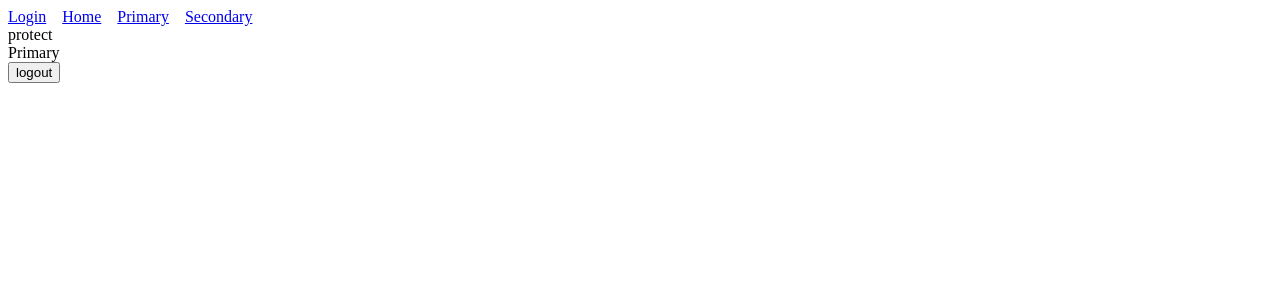
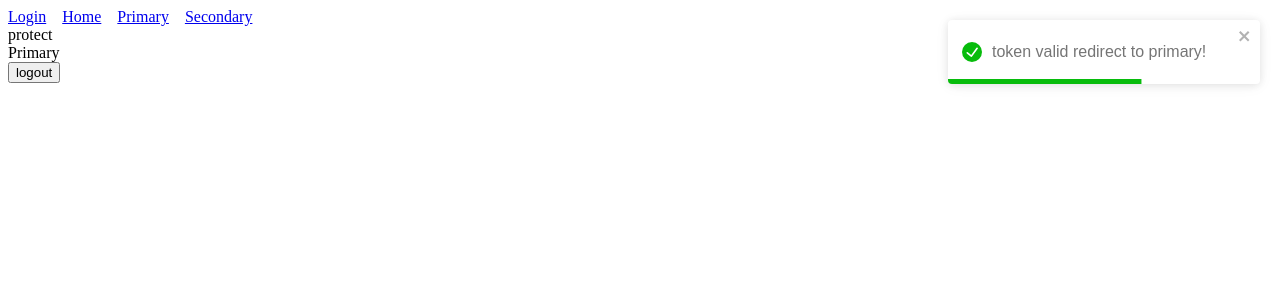
Before and after one commit to anfnamazi/reduxToolkit, a React (Create React App) app: page /login in a window 1280 px wide. Both pictures are taken after a click on the button "login". Shown: the top 300 px of the page. Built offline with nearby package versions, Linux system fonts and the light colour scheme.

Commit message:
feat: add toast token invalid & valid

```diff
--- a/package.json
+++ b/package.json
@@ -16,6 +16,7 @@
     "react-redux": "^9.0.4",
     "react-router-dom": "^6.20.1",
     "react-scripts": "5.0.1",
+    "react-toastify": "^9.1.3",
     "typescript": "^4.9.5",
     "web-vitals": "^2.1.4"
   },
--- a/src/common/ProtectedRoute.tsx
+++ b/src/common/ProtectedRoute.tsx
@@ -2,6 +2,7 @@ import { FC } from "react";
 import { Outlet, Navigate } from "react-router-dom";
 import { useAppDispatch, useAppSelector } from "../app/hook";
 import { clear as clearToken } from "../features/token";
+import { toast } from "react-toastify";
 
 interface ProtectedRouteProps {}
 
@@ -10,7 +11,7 @@ const ProtectedRoute: FC<ProtectedRouteProps> = () => {
   const dispatch = useAppDispatch();
 
   if (!token) {
-    console.log("redirect login");
+    toast.error("token invalid redirect to login!");
     return <Navigate to="/login" />;
   }
 
--- a/src/index.tsx
+++ b/src/index.tsx
@@ -3,18 +3,18 @@ import App from "./App";
 import { store } from "./app/store";
 import { Provider } from "react-redux";
 import { RouterProvider, createBrowserRouter } from "react-router-dom";
+import { ToastContainer } from "react-toastify";
+import "react-toastify/dist/ReactToastify.css";
 
 const root = ReactDOM.createRoot(
   document.getElementById("root") as HTMLElement
 );
 
-const router = createBrowserRouter([
-  { path: "*", Component: App },
-]);
-
+const router = createBrowserRouter([{ path: "*", Component: App }]);
 
 root.render(
   <Provider store={store}>
+    <ToastContainer />
     <RouterProvider router={router} />
   </Provider>
 );
--- a/src/pages/public/Login.tsx
+++ b/src/pages/public/Login.tsx
@@ -2,22 +2,24 @@ import { FC } from "react";
 import { useAppDispatch, useAppSelector } from "../../app/hook";
 import { set as setToken } from "../../features/token";
 import { Navigate, redirect, useNavigate } from "react-router-dom";
+import { toast } from "react-toastify";
 
 interface LoginProps {}
 
 const Login: FC<LoginProps> = () => {
   const dispatch = useAppDispatch();
   const navigate = useNavigate();
-  const token = useAppSelector(state => state.token)
+  const token = useAppSelector((state) => state.token);
 
-  if(token) {
-    return <Navigate to="/primary" />
+  if (token) {
+    return <Navigate to="/primary" />;
   }
 
   const handleLogin = () => {
     dispatch(setToken("token"));
     localStorage.setItem("token", "token");
     navigate("/primary");
+    toast.success("token valid redirect to primary!");
   };
 
   return (
```
Also changed, not shown: 1 other file (tests, documents, lock files or other folders).
